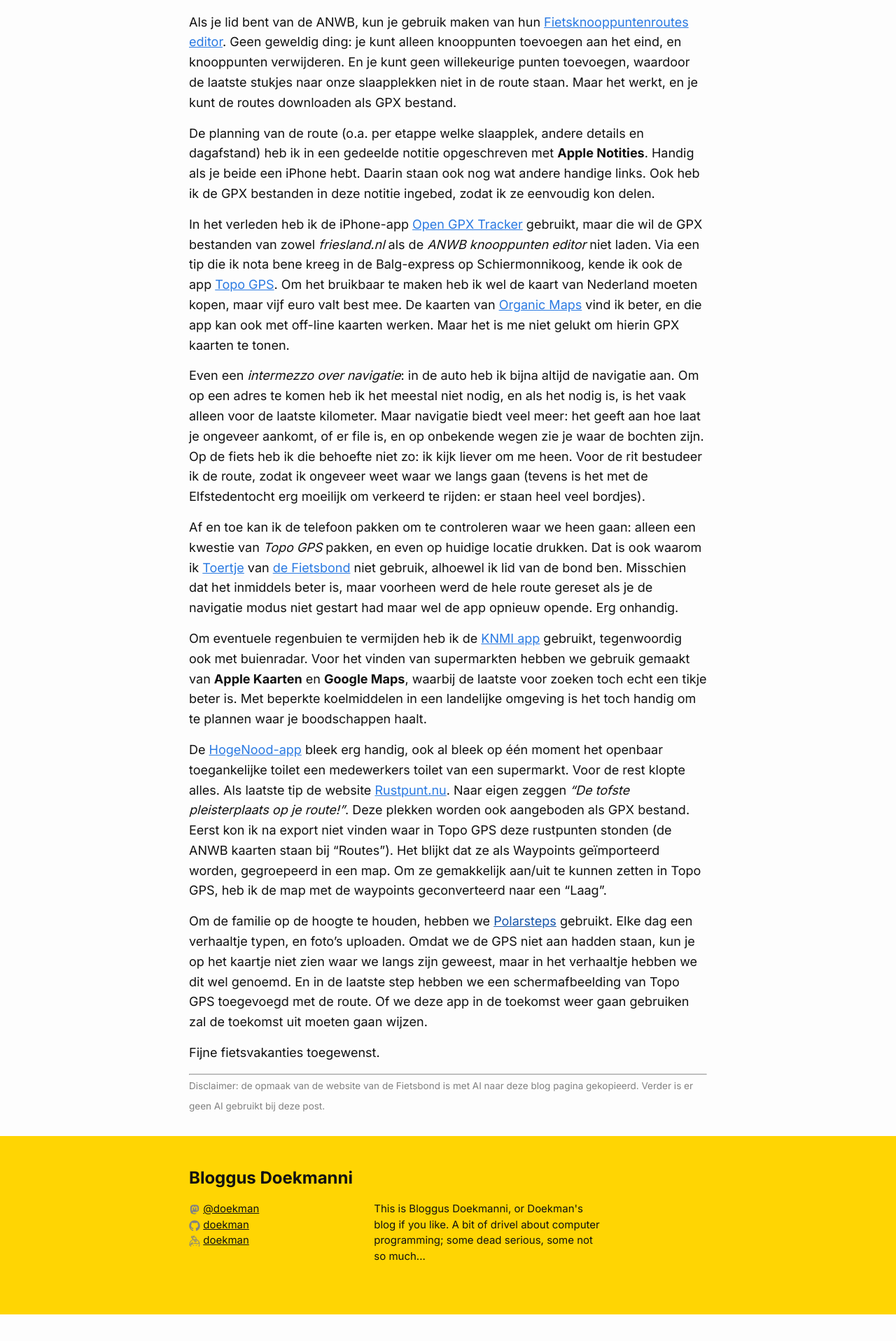
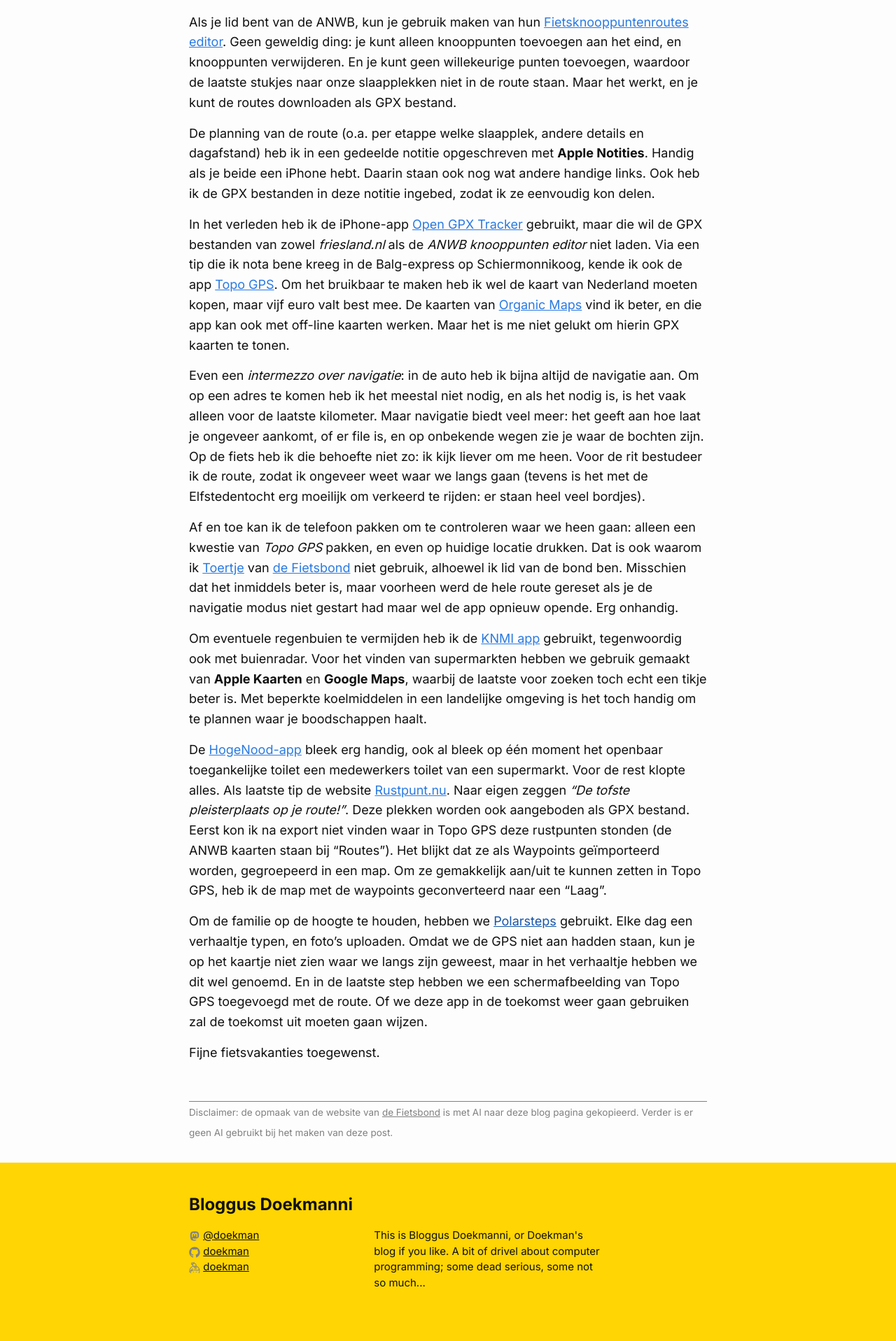
Before and after one commit to doekman/doekman.github.io, a Jekyll site: the page built from _posts/2026-08-04-handige-apps-voor-fietsvakantie-in-nederland.md, in a window 1280 px wide. Shown: the part 1137-3054 px from the top of the page at 70% size. Built offline with Jekyll 4.4.1, drawn with Linux system fonts in a browser that asks for light colours; before the commit the page ends 3016 px from its top, so only the background shows below that; some of the changed lines change nothing that is shown.

Commit message:
Social Media Preview support added

```diff
--- a/_includes/head.html
+++ b/_includes/head.html
@@ -9,4 +9,17 @@
     <link rel="alternate" type="application/json"    title="{{ site.title }}" href="{{ "/feed.json" | prepend: site.baseurl | prepend: site.url }}" />
     <link rel="alternate" type="application/rss+xml" title="{{ site.title }}" href="{{ "/feed.xml"  | prepend: site.baseurl | prepend: site.url }}">
     <link rel="me" href="https://micro.blog/doekman"/>
+    {% if page.image %}
+    <!-- Open Graph Meta Tags -->
+	<meta property="og:title" content="{{ page.title }}">
+	<meta property="og:description" content="{% if page.description %}{{ page.description }}{% else %}{{ page.title }}{% endif %}">
+	<meta property="og:image" content="{{ page.image | prepend: site.baseurl | prepend: site.url }}">
+	<meta property="og:url" content="{{ page.url | replace:'index.html','' | prepend: site.baseurl | prepend: site.url }}"">
+	<meta property="og:type" content="website">
+	<!-- Twitter Card Meta Tags -->
+	<meta name="twitter:card" content="summary_large_image">
+	<meta name="twitter:title" content="{{ page.title }}">
+	<meta name="twitter:description" content="{% if page.description %}{{ page.description }}{% else %}{{ page.title }}{% endif %}">
+	<meta name="twitter:image" content="{{ page.image | prepend: site.baseurl | prepend: site.url }}">
+    {% endif %}
   </head>
--- a/_posts/2026-08-04-handige-apps-voor-fietsvakantie-in-nederland.md
+++ b/_posts/2026-08-04-handige-apps-voor-fietsvakantie-in-nederland.md
@@ -1,6 +1,8 @@
 ---
 layout: post
 title: "Handige apps voor fietsvakantie in Nederland"
+description: "Een beschrijving van alle apps die ik (niet) voor m'n meerdaagse fiets-elfstedentocht in Nederland heb gebruikt."
+image: "/images/2026-08-04/header.jpeg"
 date: 2026-08-04
 author: Doeke Zanstra
 category: ICT
@@ -12,8 +14,8 @@
   </header>
 
   <figure class="post-hero">
-    <img src="{{ "/images/2026-08-04/header.jpeg" | prepend: site.baseurl }}"
-    srcset="{{ "/images/2026-08-04/header@2x.jpeg" | prepend: site.baseurl }} 2x"
+      <img src="{{ page.image | prepend: site.baseurl }}"
+    srcset="{{ page.image | replace: ".jp", "@2x.jp" | prepend: site.baseurl }} 2x"
     fetchpriority="high"
         alt="Gracht met boten en historische huizen in IJlst & logo's uit het stuk">
   </figure>
@@ -42,9 +44,7 @@
 
 Fijne fietsvakanties toegewenst.
 
----
-
-<small>Disclaimer: de opmaak van de website van de Fietsbond is met AI naar deze blog pagina gekopieerd. Verder is er geen AI gebruikt bij deze post.</small>
+<small>Disclaimer: de opmaak van de website van [de Fietsbond](https://www.fietsersbond.nl/nieuws/rare-frats-piepende-banden-in-rothenbach/) is met AI naar deze blog pagina gekopieerd. Verder is er geen AI gebruikt bij het maken van deze post.</small>
 
 <link rel="preconnect" href="https://fonts.googleapis.com">
 <link rel="preconnect" href="https://fonts.gstatic.com" crossorigin>
@@ -90,9 +90,20 @@
     font-size: 58px;
     font-weight: 700;
     letter-spacing: -0.04em;
-    line-height: 4.5rem;
+    line-height: 1.875rem;
 }
-
+@media (min-width:768px) {
+  .post-title {
+      margin-bottom: 3rem;
+      line-height: 3.5rem;
+  }
+}
+@media (min-width:1024px) {
+  .post-title {
+      margin-bottom: 3rem;
+      line-height: 4.5rem;
+  }
+}
 .post-meta {
     font-size: 16px;
     color: black;
@@ -117,9 +128,17 @@
     font-weight: 700;
 }
 
-small {
+p:has(small) {
   color:gray;
+  border-top: 1px solid gray;
+  margin-top:3em;
+}
+p small {
   font-size: 75%;
+}
+
+small :any-link {
+  color:gray;
 }
 
 @media screen and (max-width: 800px) {
```
